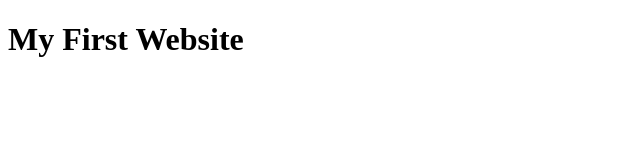
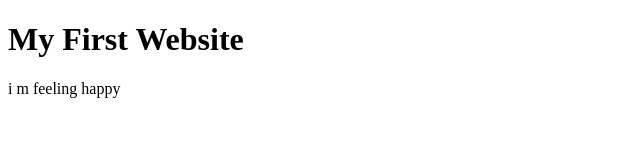
Before and after one commit to ikramhossain/my-first-website, a plain HTML site: page index.html in a window 1280 px wide. Shown: the whole page, without its empty margins (0-640 px from the left). Drawn offline with Linux system fonts and the light colour scheme.

Commit message:
happy added

```diff
--- a/index.html
+++ b/index.html
@@ -7,5 +7,6 @@
 </head>
 <body>
     <h1>My First Website</h1>
+    <p>i m feeling happy</p>
 </body>
 </html>
```
